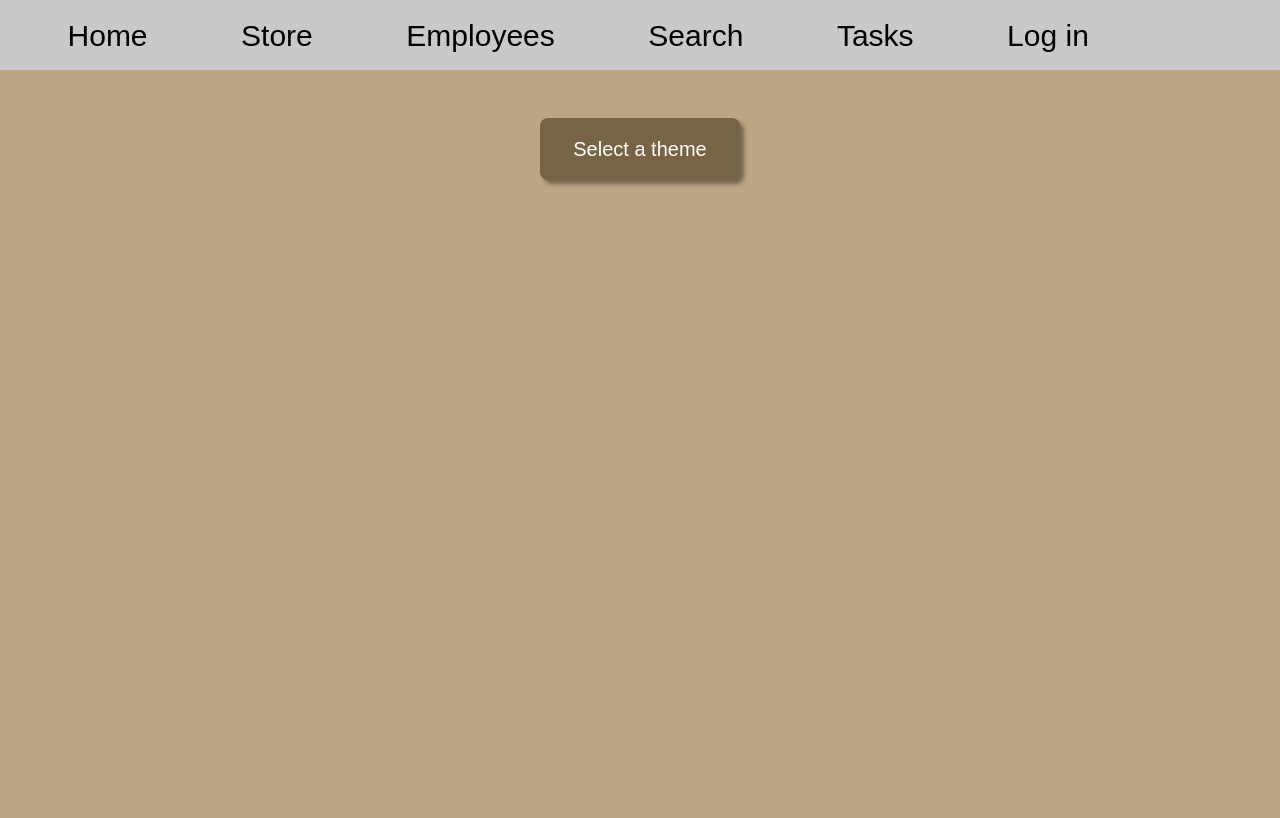
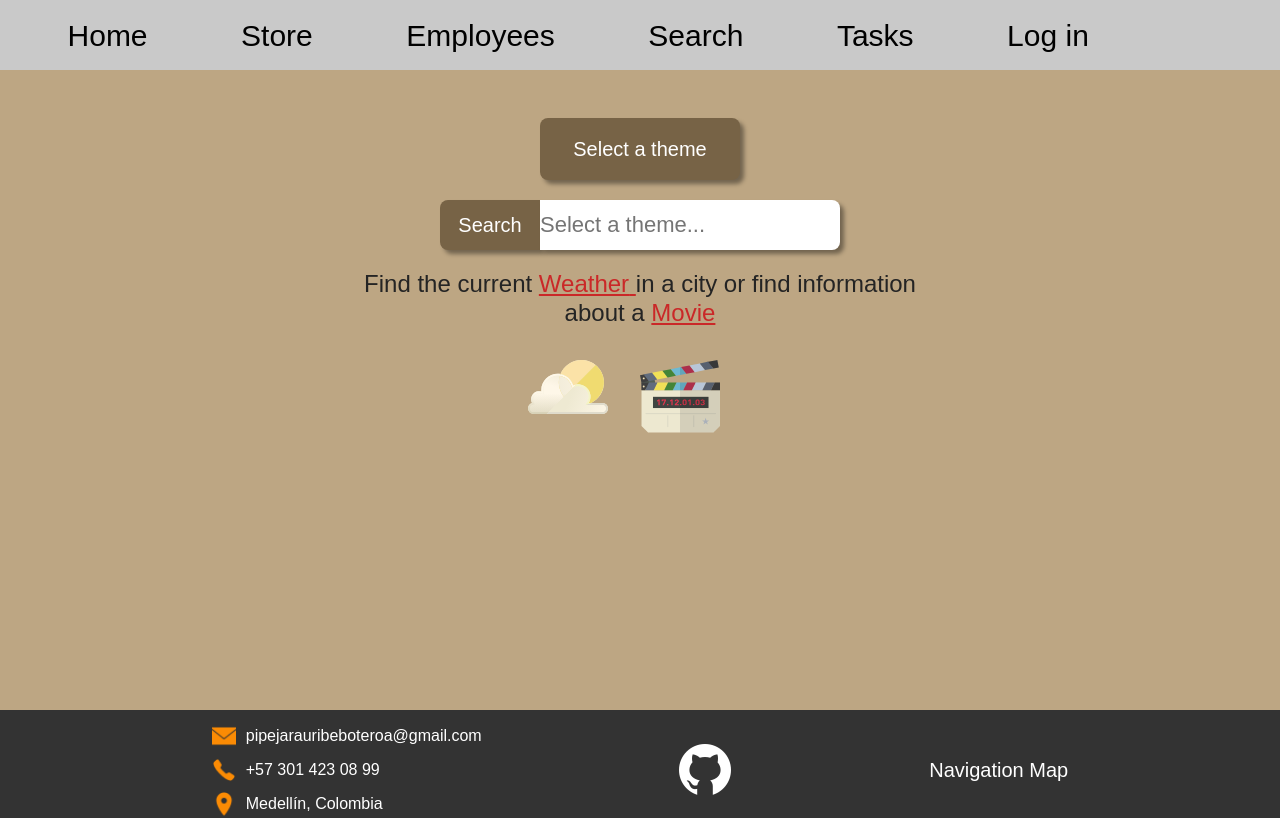
Before and after one commit to Pipeto84/react-ts, a React (Vite) app: page /search in a window 1280 px wide. Shown: the top 818 px of the page. Built offline with nearby package versions, Linux system fonts and the light colour scheme; some icons are missing.

Commit message:
pagina  search mejorada

```diff
--- a/src/components/Movie.tsx
+++ b/src/components/Movie.tsx
@@ -5,8 +5,6 @@ import "../styles/SearchPage.css";
 interface Props {
   dataInput: string
 }
-
-
 export const Movie = ({ dataInput }: Props) => {
   const [infoMovie, setInfoMovie] = useState<infoMovie[]>([]);
   const urlBaseMovie = "https://api.themoviedb.org/3/search/movie?";
@@ -22,7 +20,6 @@ export const Movie = ({ dataInput }: Props) => {
       console.error("el error en las peliculas es: ", error);
     }
   };
-
   const urlImage = "https://image.tmdb.org/t/p/w500";
   useEffect(() => {
     fetchMovie(dataInput);
--- a/src/pages/SearchPage.tsx
+++ b/src/pages/SearchPage.tsx
@@ -12,15 +12,20 @@ export const SearchPage = () => {
   const [dataInput, setDataInput] = useState("");
   const [send, setSend] = useState("");
   const [themeIcon, setThemeIcon] = useState(false);
+  const [clickSearch, setClickSearch] = useState(false);
   const inputRef = useRef<HTMLInputElement>(null);
 
   const weather = () => {
     setSelector("Weather");
     setThemeIcon(true);
     setSend("");
+    setClickSearch(false);
     inputRef.current?.focus();
   };
   const movie = () => {
+    if(selector === "Movie"){
+      setClickSearch(false)
+    }
     setSelector("Movie");
     setThemeIcon(true);
     setSend("");
@@ -39,7 +44,7 @@ export const SearchPage = () => {
     </h4>
   );
   const iconsSearch = () => {
-    if (selector === "Searcher") {
+    if (selector === "Select a theme") {
       return (
         <>
           <a href="#" onClick={weather}>
@@ -96,13 +101,15 @@ export const SearchPage = () => {
     setThemeIcon(false);
     if (selector === "Weather") {
       setDataInput("");
+      setClickSearch(false);
     } else if (selector === "Movie") {
       setDataInput("");
+      setClickSearch(true);
     }
   };
   const selected = () => {
     switch (selector) {
-      case "Searcher":
+      case "Select a theme":
         return infoSearch;
       case "Weather":
         if (send.length > 0) {
@@ -132,12 +139,21 @@ export const SearchPage = () => {
         return "";
     }
   };
-
+  const changeHeight = () => {
+    if (selector === "Movie" && clickSearch === true) {
+      return "searchMovie";
+    } else {
+      return "search";
+    }
+  };
+  const handleClickSearch = () => {
+    setClickSearch(true);
+  };
   return (
-    <div className="search">
+    <div className={changeHeight()}>
       <form onSubmit={handleSubmit}>
         <div className="dropdown">
-          <button className="dropbtn">{selector}</button>
+          <button className="dropbtn" disabled>{selector}</button>
           <div className="dropdown-content">
             <a href="#" onClick={weather}>
               Weather
@@ -147,36 +163,17 @@ export const SearchPage = () => {
             </a>
           </div>
         </div>
-      </form>
-      {/* <form onSubmit={handleSubmit}>
-        <div className="input-group mb-3 searcher">
-          <button type="submit" className="btn btn-outline-dark buttonSearch">
+        <div className="searcher">
+          <button
+            type="submit"
+            className="btnSearch"
+            onClick={handleClickSearch}
+          >
             Search
           </button>
-          <button
-            type="button"
-            className="buttonList dropdown-toggle dropdown-toggle-split"
-            data-bs-toggle="dropdown"
-            aria-expanded="false"
-          ></button>
-          <ul className="dropdown-menu listThemes">
-            <li>
-              <a onClick={weather} className="dropdown-item">
-                Weather
-              </a>
-            </li>
-            <li>
-              <hr className="dropdown-divider" />
-            </li>
-            <li>
-              <a onClick={movie} className="dropdown-item">
-                Movie
-              </a>
-            </li>
-          </ul>
           <input
             type="text"
-            className="form-control inputText"
+            className="inputSearch"
             value={dataInput}
             onChange={handleChanges}
             placeholder={handlePlaceHolder()}
@@ -185,7 +182,7 @@ export const SearchPage = () => {
             ref={inputRef}
           />
         </div>
-      </form> */}
+      </form>
       {selected()}
       {iconsSearch()}
       {iconsInfoTheme()}
--- a/src/styles/SearchPage.css
+++ b/src/styles/SearchPage.css
@@ -2,41 +2,20 @@
   text-align: center;
   background-color: #bda683;
   width: 100%;
-  height: 100vh;
+  height: 80vh;
   color: rgb(36, 36, 36);
   padding-top: 3rem;
 }
-/* .buttonSearch{
-  background-color: black;
-  color: white;
-  height: 50px;
-} */
-/* .title {
-  padding: 2.5rem 1.25rem 1.25rem;
-  margin: 0;
-  color: rgb(20, 110, 20)
-} */
-/* .searcher {
-  max-width: 37.5rem;
-  margin: 0 auto;
-  box-shadow: 0 .125rem .25rem rgba(0, 0, 0, 0.5);
-  border-radius: .625rem;
-} */
-/* .buttonList {
-  height: 50px;
-  width: 40px;
+.searchMovie {
+  text-align: center;
+  background-color: #bda683;
+  width: 100%;
+  color: rgb(36, 36, 36);
+  padding-top: 3rem;
 }
-.listThemes {
-  background-color: rgb(151, 150, 150);
-} */
-/* .inputText {
-  max-width: 37.5rem;
-  height: 50px;
-  border: none;
-} */
 .dropdown {
-  /* position: relative; */
   display: inline-block;
+  margin-bottom: 20px;
 }
 .dropbtn {
   width: 200px;
@@ -51,10 +30,9 @@
 }
 .dropdown-content {
   display: none;
-  /* position: absolute; */
   background-color: #f9f9f9;
   width: 200px;
-  box-shadow: 0px 8px 16px 0px rgba(0,0,0,0.2);
+  box-shadow: 0px 8px 16px 0px rgba(0, 0, 0, 0.2);
   border-radius: 0 0 8px 8px;
 }
 .dropdown-content a {
@@ -65,13 +43,35 @@
   font-size: 20px;
 }
 .dropdown-content a:hover {
-  background-color: #dbd8d8
+  background-color: #dbd8d8;
 }
 .dropdown:hover .dropdown-content {
   display: block;
 }
 .dropdown:hover .dropbtn {
   background-color: #77634685;
+}
+.searcher {
+  margin-bottom: 20px;
+}
+.btnSearch {
+  height: 50px;
+  width: 100px;
+  background-color: #776346;
+  color: white;
+  font-size: 20px;
+  border: none;
+  cursor: pointer;
+  border-radius: 8px 0 0 8px;
+  box-shadow: 4px 4px 4px rgba(0, 0, 0, 0.4);
+}
+.inputSearch {
+  width: 300px;
+  height: 50px;
+  border: none;
+  border-radius: 0 8px 8px 0;
+  box-shadow: 4px 4px 4px rgba(0, 0, 0, 0.4);
+  font-size: 22px;
 }
 .textoSearcher {
   max-width: 37.5rem;
@@ -105,7 +105,7 @@
 .movieList {
   margin: auto;
   padding: 0 1.25rem;
-  background-color: #57a1dd;
+  background-color: #bda683;
   display: grid;
   grid-template-columns: repeat(auto-fit, minmax(15.625rem, 1fr));
   gap: 1.25rem;
```
